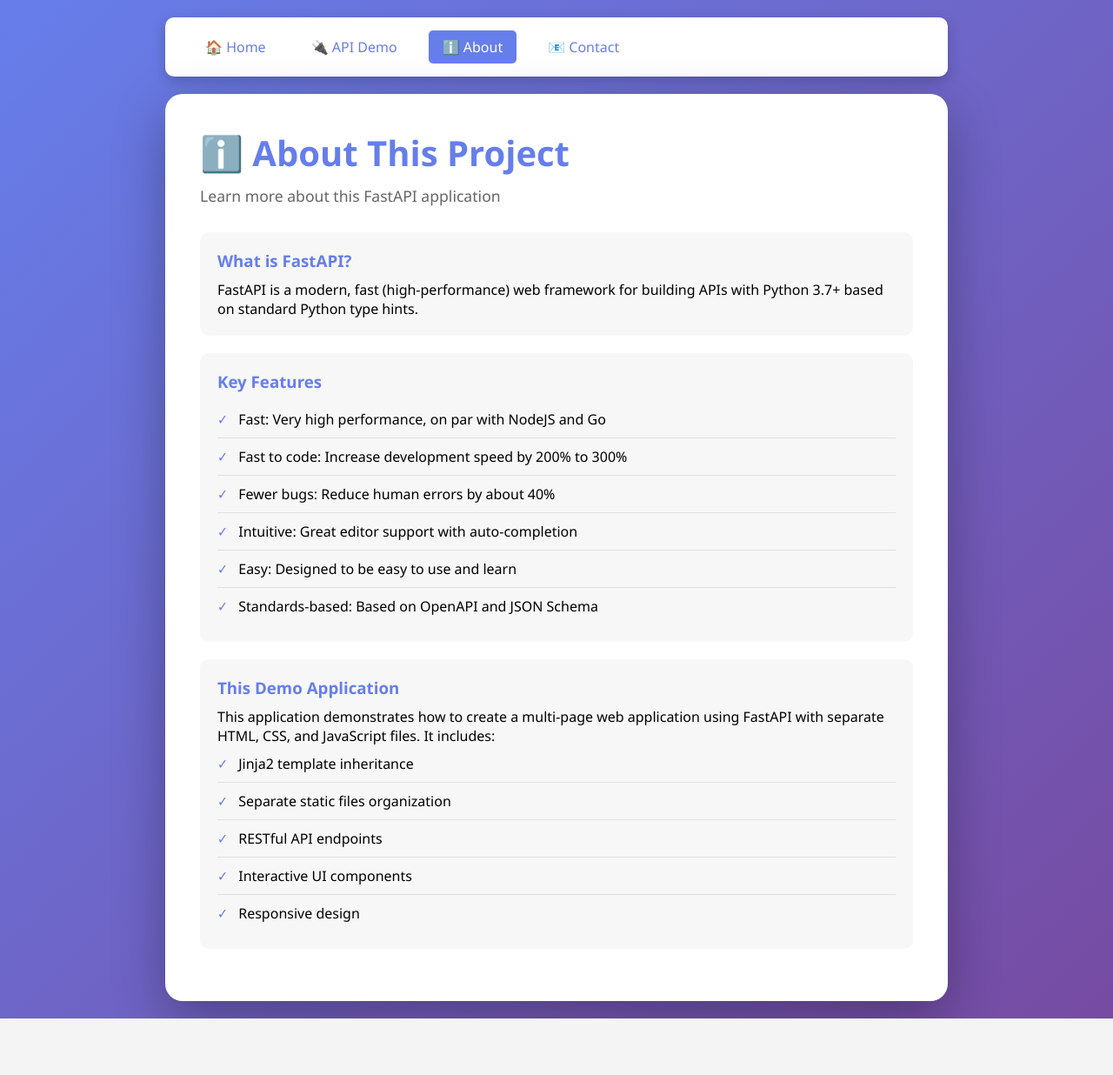
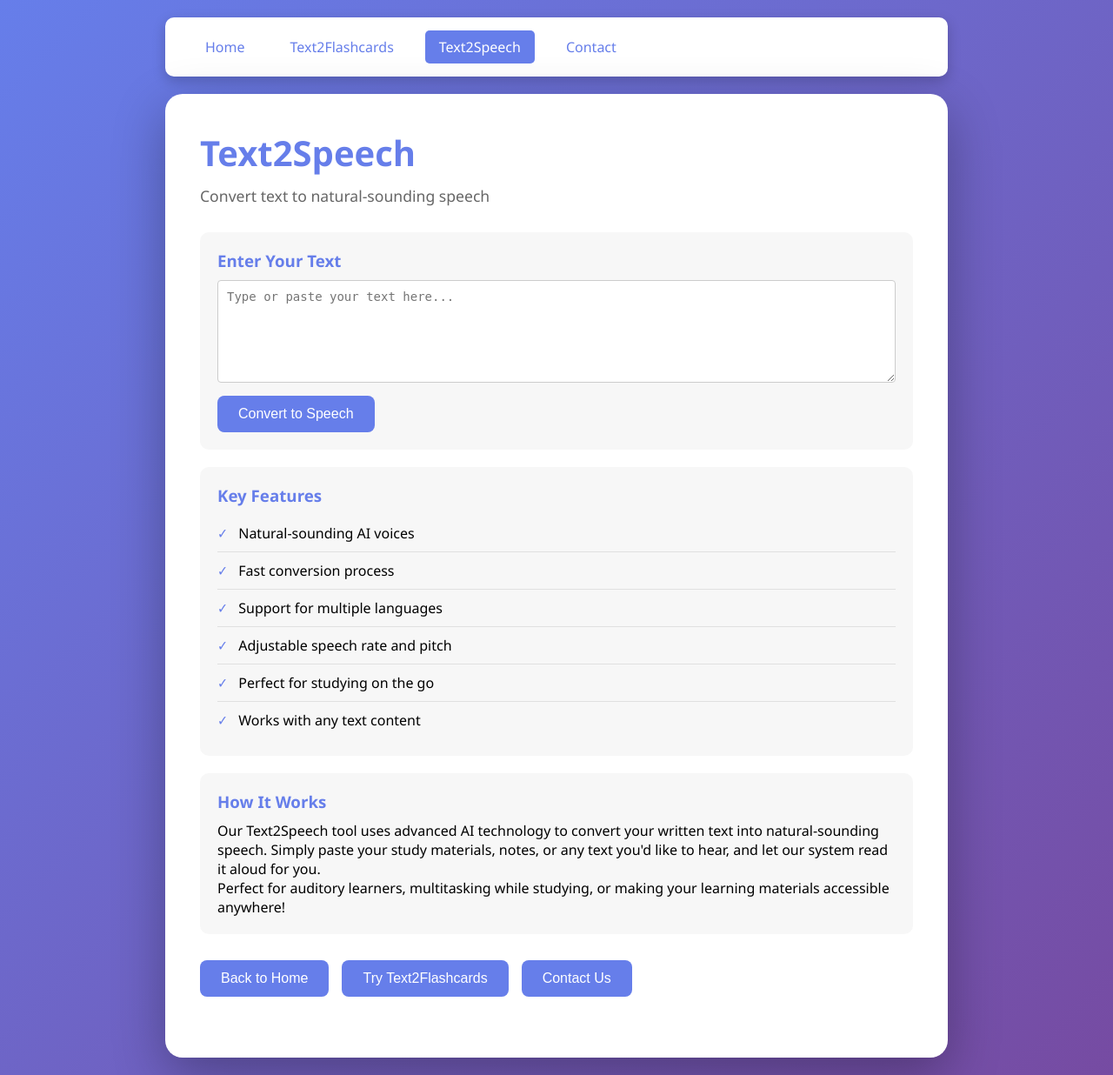
Before and after one commit to ejens0804/study_notes_web_app, a FastAPI app: page /about in a window 1280 px wide. Shown: the whole page at 87% size. Before the commit the page ends 1171 px from the top, so only its background shows below. Run offline with FastAPI, Linux system fonts and the light colour scheme.

Commit message:
changing the html

```diff
--- a/app.py
+++ b/app.py
@@ -10,9 +10,15 @@
 import sys
 from google import genai #pip install google-genai
 import time
+import os
 
-with open('token.txt', 'r') as file:
-    key = file.read()
+# Handle token file gracefully
+try:
+    with open('token.txt', 'r') as file:
+        key = file.read().strip()
+except FileNotFoundError:
+    key = None
+    print("Warning: token.txt not found. AI features will not work.")
 
 app = FastAPI()
 
@@ -30,20 +36,20 @@
         "title": "Home"
     })
 
-# Route for API demo page
+# Route for Text2Flashcards page
 @app.get("/api-demo", response_class=HTMLResponse)
 async def api_demo(request: Request):
     return templates.TemplateResponse("api_demo.html", {
         "request": request,
-        "title": "API Demo"
+        "title": "Text2Flashcards"
     })
 
-# Route for about page
+# Route for Text2Speech page
 @app.get("/about", response_class=HTMLResponse)
 async def about(request: Request):
     return templates.TemplateResponse("about.html", {
         "request": request,
-        "title": "About"
+        "title": "Text2Speech"
     })
 
 # Route for contact page
@@ -78,7 +84,7 @@
     }
 
 @app.get("/api/greet/{name}")
-def greet():
+def greet(name: str):
     return {
         "message": f"Hello, {name}!",
         "greeting": random.choice(["Welcome!", "Great to see you!", "How are you?"])
@@ -99,6 +105,9 @@
     if not prompt:
         return {"response": "No input provided."}
 
+    if not key:
+        return {"response": "AI service not configured. Please add your API key to token.txt file."}
+
     try:
         answer = text_gemini(prompt)
         return {"response": answer}
@@ -112,6 +121,8 @@
 
 #for text input only
 def text_gemini(input=None):
+    if not key:
+        return "AI service not configured."
     api_key = key
     client = genai.Client(api_key=api_key)
     while True:
--- a/templates/about.html
+++ b/templates/about.html
@@ -1,38 +1,85 @@
 <!-- File: templates/about.html -->
 {% extends "base.html" %}
 
-{% block title %}About - FastAPI App{% endblock %}
+{% block title %}Text2Speech - FastAPI App{% endblock %}
 
 {% block content %}
-<h1>ℹ️ About This Project</h1>
-<p class="subtitle">Learn more about this FastAPI application</p>
+<h1>Text2Speech</h1>
+<p class="subtitle">Convert text to natural-sounding speech</p>
 
 <div class="info-section">
-    <h3>What is FastAPI?</h3>
-    <p>FastAPI is a modern, fast (high-performance) web framework for building APIs with Python 3.7+ based on standard Python type hints.</p>
+    <h3>Enter Your Text</h3>
+    <textarea id="speechInput" rows="6" placeholder="Type or paste your text here..." style="width: 100%; padding: 10px; font-size: 14px; border: 1px solid #ccc; border-radius: 4px;"></textarea>
+    <button onclick="convertToSpeech()" style="margin-top: 10px;">Convert to Speech</button>
 </div>
 
 <div class="info-section">
     <h3>Key Features</h3>
     <ul class="feature-list">
-        <li>Fast: Very high performance, on par with NodeJS and Go</li>
-        <li>Fast to code: Increase development speed by 200% to 300%</li>
-        <li>Fewer bugs: Reduce human errors by about 40%</li>
-        <li>Intuitive: Great editor support with auto-completion</li>
-        <li>Easy: Designed to be easy to use and learn</li>
-        <li>Standards-based: Based on OpenAPI and JSON Schema</li>
+        <li>Natural-sounding AI voices</li>
+        <li>Fast conversion process</li>
+        <li>Support for multiple languages</li>
+        <li>Adjustable speech rate and pitch</li>
+        <li>Perfect for studying on the go</li>
+        <li>Works with any text content</li>
     </ul>
 </div>
 
 <div class="info-section">
-    <h3>This Demo Application</h3>
-    <p>This application demonstrates how to create a multi-page web application using FastAPI with separate HTML, CSS, and JavaScript files. It includes:</p>
-    <ul class="feature-list">
-        <li>Jinja2 template inheritance</li>
-        <li>Separate static files organization</li>
-        <li>RESTful API endpoints</li>
-        <li>Interactive UI components</li>
-        <li>Responsive design</li>
-    </ul>
+    <h3>How It Works</h3>
+    <p>Our Text2Speech tool uses advanced AI technology to convert your written text into natural-sounding speech. Simply paste your study materials, notes, or any text you'd like to hear, and let our system read it aloud for you.</p>
+    <p>Perfect for auditory learners, multitasking while studying, or making your learning materials accessible anywhere!</p>
+</div>
+
+<div class="output" id="speechOutput" style="display: none;">
+    <h3>Audio Player</h3>
+    <audio id="audioPlayer" controls style="width: 100%;"></audio>
+</div>
+
+<div class="button-group" style="margin-top: 30px;">
+    <button onclick="window.location.href='/'">Back to Home</button>
+    <button onclick="window.location.href='/api-demo'">Try Text2Flashcards</button>
+    <button onclick="window.location.href='/contact'">Contact Us</button>
 </div>
 {% endblock %}
+{% block extra_js %}
+<script>
+function convertToSpeech() {
+    const text = document.getElementById('speechInput').value;
+
+    if (!text.trim()) {
+        alert('Please enter some text to convert.');
+        return;
+    }
+
+    // Check if browser supports speech synthesis
+    if ('speechSynthesis' in window) {
+        // Cancel any ongoing speech
+        window.speechSynthesis.cancel();
+
+        // Create a new speech synthesis utterance
+        const utterance = new SpeechSynthesisUtterance(text);
+
+        // Optional: Configure voice settings
+        utterance.rate = 1;    // Speed (0.1 to 10)
+        utterance.pitch = 1;   // Pitch (0 to 2)
+        utterance.volume = 1;  // Volume (0 to 1)
+
+        // Speak the text
+        window.speechSynthesis.speak(utterance);
+
+        // Show feedback
+        alert('Playing speech! Use browser controls to pause/resume.');
+    } else {
+        alert('Sorry, your browser does not support text-to-speech.');
+    }
+}
+
+// Optional: Stop speech when leaving the page
+window.addEventListener('beforeunload', () => {
+    if ('speechSynthesis' in window) {
+        window.speechSynthesis.cancel();
+    }
+});
+</script>
+{% endblock %}
--- a/templates/base.html
+++ b/templates/base.html
@@ -9,10 +9,10 @@
 </head>
 <body>
     <nav class="navbar">
-        <a href="/" class="nav-link">🏠 Home</a>
-        <a href="/api-demo" class="nav-link">🔌 API Demo</a>
-        <a href="/about" class="nav-link">ℹ️ About</a>
-        <a href="/contact" class="nav-link">📧 Contact</a>
+        <a href="/" class="nav-link">Home</a>
+        <a href="/api-demo" class="nav-link">Text2Flashcards</a>
+        <a href="/about" class="nav-link">Text2Speech</a>
+        <a href="/contact" class="nav-link">Contact</a>
     </nav>
 
     <div class="container">
```
Also changed, not shown: templates/api_demo.html (+7 -1 lines), templates/contact.html (+10 -4 lines), templates/home.html (+10 -5 lines), README.md, 1 other file.
